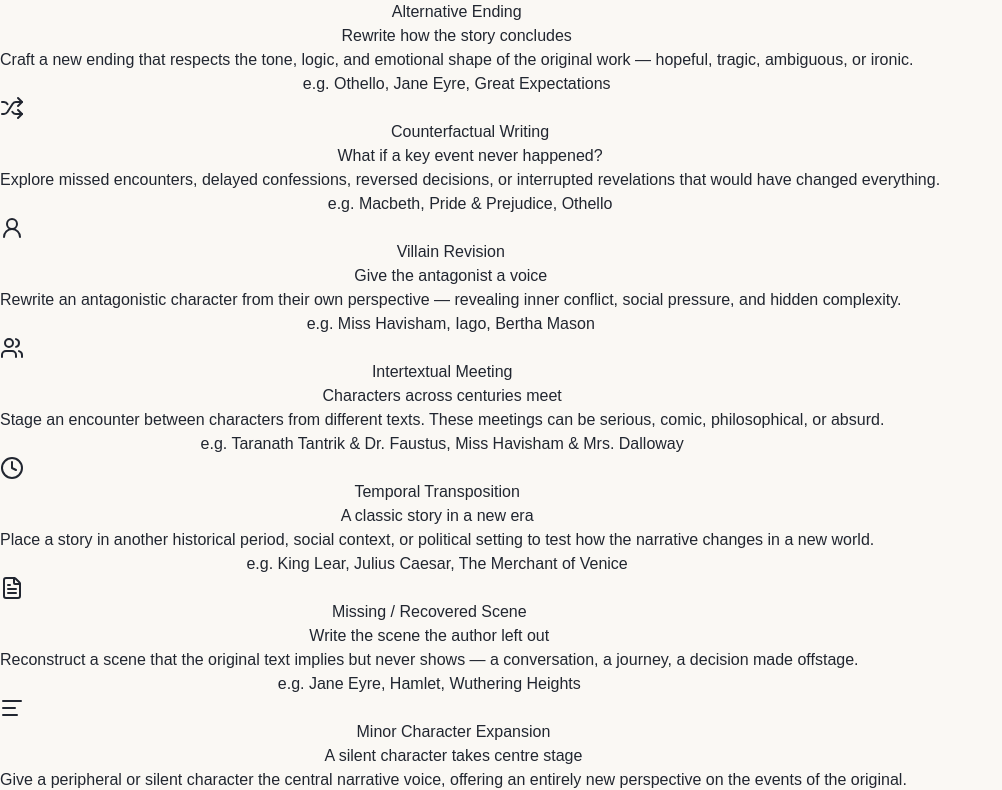
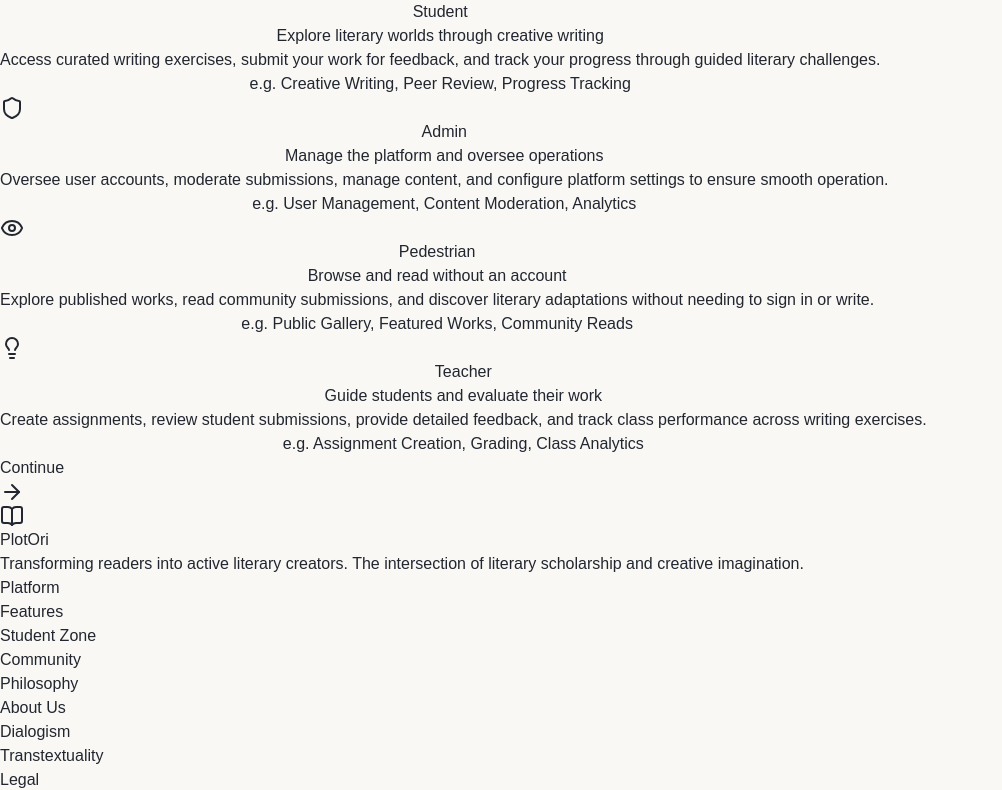
Before and after one commit to BuilderCoderTester/PlotOri, a React (Vite) app: page /draft in a window 1280 px wide. Shown: the part 391-1181 px from the top of the page, without its empty margins (0-1002 px from the left). Built offline with nearby package versions, Linux system fonts and the light colour scheme.

Commit message:
modified start wrting

```diff
--- a/src/pages/Draft.jsx
+++ b/src/pages/Draft.jsx
@@ -20,86 +20,134 @@
   GitBranch,
   Shuffle,
   FileText,
-  UserRound
+  UserRound,
+  GraduationCap,
+  Shield,
+  Eye
 } from "lucide-react";
 const ACTIVITY_TYPES = [
    {
-    id: "alternative-ending",
-    icon: GitBranch,
-    label: "Alternative Ending",
-    tagline: "Rewrite how the story concludes",
-    description: "Craft a new ending that respects the tone, logic, and emotional shape of the original work \u2014 hopeful, tragic, ambiguous, or ironic.",
-    prompt: 'Choose a canonical text and rewrite its conclusion. For example: "What if Emilia exposed Iago before Othello murdered Desdemona?"',
+    id: "student",
+    icon: GraduationCap,    // or BookOpen, Pencil
+    label: "Student",
+    tagline: "Explore literary worlds through creative writing",
+    description: "Access curated writing exercises, submit your work for feedback, and track your progress through guided literary challenges.",
+    prompt: "Choose a writing mode and begin your creative journey.",
     color: "bg-[hsl(158,10%,96%)] border-[hsl(158,20%,88%)]",
     activeColor: "bg-[hsl(158,50%,28%)]",
-    example: "Othello, Jane Eyre, Great Expectations"
+    example: "Creative Writing, Peer Review, Progress Tracking"
   },
    {
-    id: "counterfactual",
-    icon: Shuffle,
-    label: "Counterfactual Writing",
-    tagline: "What if a key event never happened?",
-    description: "Explore missed encounters, delayed confessions, reversed decisions, or interrupted revelations that would have changed everything.",
-    prompt: 'Ask a pivotal "what if" question and follow its consequences. For example: "What if Macbeth refused the prophecy?"',
+    id: "admin",
+    icon: Shield,           // or Settings, Lock
+    label: "Admin",
+    tagline: "Manage the platform and oversee operations",
+    description: "Oversee user accounts, moderate submissions, manage content, and configure platform settings to ensure smooth operation.",
+    prompt: "Access the admin dashboard to manage the platform.",
     color: "bg-[hsl(158,10%,96%)] border-[hsl(158,20%,88%)]",
     activeColor: "bg-[hsl(158,50%,28%)]",
-    example: "Macbeth, Pride & Prejudice, Othello"
+    example: "User Management, Content Moderation, Analytics"
   },
    {
-    id: "villain-revision",
-    icon: UserRound,
-    label: "Villain Revision",
-    tagline: "Give the antagonist a voice",
-    description: "Rewrite an antagonistic character from their own perspective \u2014 revealing inner conflict, social pressure, and hidden complexity.",
-    prompt: 'Choose a villain and narrate a key scene from their point of view. For example: "Miss Havisham narrates the morning she stopped the clocks."',
-    color: "bg-[hsl(158,10%,96%)] border-[hsl(158,20%,88%)]",
-    activeColor: "bg-[hsl(158,50%,28%)]",
-    example: "Miss Havisham, Iago, Bertha Mason"
+    id: "pedestrian",
+    icon: Eye,              // or Globe, Footprints
+    label: "Pedestrian",
+    tagline: "Browse and read without an account",
+    description: "Explore published works, read community submissions, and discover literary adaptations without needing to sign in or write.",
+    prompt: "Browse the public gallery of literary works.",
+    color: "bg-[hsl(200,10%,96%)] border-[hsl(200,20%,88%)]", // blue-ish tint for guest
+    activeColor: "bg-[hsl(200,50%,28%)]",
+    example: "Public Gallery, Featured Works, Community Reads"
   },
   {
-    id: "intertextual-meeting",
-    icon: Users,
-    label: "Intertextual Meeting",
-    tagline: "Characters across centuries meet",
-    description: "Stage an encounter between characters from different texts. These meetings can be serious, comic, philosophical, or absurd.",
-    prompt: 'Place two characters from different works in the same scene. For example: "Iago meets Lady Macbeth in a tavern the night before their respective schemes."',
-    color: "bg-[hsl(158,10%,96%)] border-[hsl(158,20%,88%)]",
-    activeColor: "bg-[hsl(158,50%,28%)]",
-    example: "Taranath Tantrik & Dr. Faustus, Miss Havisham & Mrs. Dalloway"
-  },
-  {
-    id: "temporal-transposition",
-    icon: Clock,
-    label: "Temporal Transposition",
-    tagline: "A classic story in a new era",
-    description: "Place a story in another historical period, social context, or political setting to test how the narrative changes in a new world.",
-    prompt: 'Transplant a canonical work into a different time and place. For example: "The Merchant of Venice set in Kalyani, West Bengal."',
-    color: "bg-[hsl(158,10%,96%)] border-[hsl(158,20%,88%)]",
-    activeColor: "bg-[hsl(158,50%,28%)]",
-    example: "King Lear, Julius Caesar, The Merchant of Venice"
-  },
-  {
-    id: "missing-scene",
-    icon: FileText,
-    label: "Missing / Recovered Scene",
-    tagline: "Write the scene the author left out",
-    description: "Reconstruct a scene that the original text implies but never shows \u2014 a conversation, a journey, a decision made offstage.",
-    prompt: 'Identify a gap in the narrative and fill it. For example: "Write the scene in which Rochester first confronts his conscience about keeping Bertha."',
-    color: "bg-[hsl(158,10%,96%)] border-[hsl(158,20%,88%)]",
-    activeColor: "bg-[hsl(158,50%,28%)]",
-    example: "Jane Eyre, Hamlet, Wuthering Heights"
-  },
-  {
-    id: "minor-character",
-    icon: AlignLeft,
-    label: "Minor Character Expansion",
-    tagline: "A silent character takes centre stage",
-    description: "Give a peripheral or silent character the central narrative voice, offering an entirely new perspective on the events of the original.",
-    prompt: 'Select a minor character and let them narrate. For example: "The Nurse in Romeo and Juliet tells the story from the beginning."',
-    color: "bg-[hsl(158,10%,96%)] border-[hsl(158,20%,88%)]",
-    activeColor: "bg-[hsl(158,50%,28%)]",
-    example: "Horatio in Hamlet, The Nurse in Romeo & Juliet"
+    id: "teacher",
+    icon: Lightbulb, // or Presentation, Users
+    label: "Teacher",
+    tagline: "Guide students and evaluate their work",
+    description: "Create assignments, review student submissions, provide detailed feedback, and track class performance across writing exercises.",
+    prompt: "Access your teaching dashboard and student submissions.",
+    color: "bg-[hsl(10,10%,96%)] border-[hsl(10,20%,88%)]",   // slightly different hue for distinction
+    activeColor: "bg-[hsl(10,50%,28%)]",
+    example: "Assignment Creation, Grading, Class Analytics"
   }
+  // ,
+  // {
+  //   id: "alternative-ending",
+  //   icon: GitBranch,
+  //   label: "Alternative Ending",
+  //   tagline: "Rewrite how the story concludes",
+  //   description: "Craft a new ending that respects the tone, logic, and emotional shape of the original work \u2014 hopeful, tragic, ambiguous, or ironic.",
+  //   prompt: 'Choose a canonical text and rewrite its conclusion. For example: "What if Emilia exposed Iago before Othello murdered Desdemona?"',
+  //   color: "bg-[hsl(158,10%,96%)] border-[hsl(158,20%,88%)]",
+  //   activeColor: "bg-[hsl(158,50%,28%)]",
+  //   example: "Othello, Jane Eyre, Great Expectations"
+  // },
+  // {
+  //   id: "counterfactual",
+  //   icon: Shuffle,
+  //   label: "Counterfactual Writing",
+  //   tagline: "What if a key event never happened?",
+  //   description: "Explore missed encounters, delayed confessions, reversed decisions, or interrupted revelations that would have changed everything.",
+  //   prompt: 'Ask a pivotal "what if" question and follow its consequences. For example: "What if Macbeth refused the prophecy?"',
+  //   color: "bg-[hsl(158,10%,96%)] border-[hsl(158,20%,88%)]",
+  //   activeColor: "bg-[hsl(158,50%,28%)]",
+  //   example: "Macbeth, Pride & Prejudice, Othello"
+  // },
+  // {
+  //   id: "villain-revision",
+  //   icon: UserRound,
+  //   label: "Villain Revision",
+  //   tagline: "Give the antagonist a voice",
+  //   description: "Rewrite an antagonistic character from their own perspective \u2014 revealing inner conflict, social pressure, and hidden complexity.",
+  //   prompt: 'Choose a villain and narrate a key scene from their point of view. For example: "Miss Havisham narrates the morning she stopped the clocks."',
+  //   color: "bg-[hsl(158,10%,96%)] border-[hsl(158,20%,88%)]",
+  //   activeColor: "bg-[hsl(158,50%,28%)]",
+  //   example: "Miss Havisham, Iago, Bertha Mason"
+  // },
+  // {
+  //   id: "intertextual-meeting",
+  //   icon: Users,
+  //   label: "Intertextual Meeting",
+  //   tagline: "Characters across centuries meet",
+  //   description: "Stage an encounter between characters from different texts. These meetings can be serious, comic, philosophical, or absurd.",
+  //   prompt: 'Place two characters from different works in the same scene. For example: "Iago meets Lady Macbeth in a tavern the night before their respective schemes."',
+  //   color: "bg-[hsl(158,10%,96%)] border-[hsl(158,20%,88%)]",
+  //   activeColor: "bg-[hsl(158,50%,28%)]",
+  //   example: "Taranath Tantrik & Dr. Faustus, Miss Havisham & Mrs. Dalloway"
+  // },
+  // {
+  //   id: "temporal-transposition",
+  //   icon: Clock,
+  //   label: "Temporal Transposition",
+  //   tagline: "A classic story in a new era",
+  //   description: "Place a story in another historical period, social context, or political setting to test how the narrative changes in a new world.",
+  //   prompt: 'Transplant a canonical work into a different time and place. For example: "The Merchant of Venice set in Kalyani, West Bengal."',
+  //   color: "bg-[hsl(158,10%,96%)] border-[hsl(158,20%,88%)]",
+  //   activeColor: "bg-[hsl(158,50%,28%)]",
+  //   example: "King Lear, Julius Caesar, The Merchant of Venice"
+  // },
+  // {
+  //   id: "missing-scene",
+  //   icon: FileText,
+  //   label: "Missing / Recovered Scene",
+  //   tagline: "Write the scene the author left out",
+  //   description: "Reconstruct a scene that the original text implies but never shows \u2014 a conversation, a journey, a decision made offstage.",
+  //   prompt: 'Identify a gap in the narrative and fill it. For example: "Write the scene in which Rochester first confronts his conscience about keeping Bertha."',
+  //   color: "bg-[hsl(158,10%,96%)] border-[hsl(158,20%,88%)]",
+  //   activeColor: "bg-[hsl(158,50%,28%)]",
+  //   example: "Jane Eyre, Hamlet, Wuthering Heights"
+  // },
+  // {
+  //   id: "minor-character",
+  //   icon: AlignLeft,
+  //   label: "Minor Character Expansion",
+  //   tagline: "A silent character takes centre stage",
+  //   description: "Give a peripheral or silent character the central narrative voice, offering an entirely new perspective on the events of the original.",
+  //   prompt: 'Select a minor character and let them narrate. For example: "The Nurse in Romeo and Juliet tells the story from the beginning."',
+  //   color: "bg-[hsl(158,10%,96%)] border-[hsl(158,20%,88%)]",
+  //   activeColor: "bg-[hsl(158,50%,28%)]",
+  //   example: "Horatio in Hamlet, The Nurse in Romeo & Juliet"
+  // }
 ];
 const SOURCE_TEXTS = [
   "Othello \u2014 William Shakespeare (1604)",
@@ -256,7 +304,7 @@
                   Step 1 of 3
                 </Badge>
                 <h1 className="text-3xl md:text-4xl font-serif font-bold text-slate-900 mb-3">
-                  Choose Your Creative Mode
+                  Choose Your Creative Profile
                 </h1>
                 <p className="text-slate-500 text-lg max-w-xl mx-auto">
                   Each mode asks something different of you as a reader and a writer.
```
Also changed, not shown: src/pages/Login.jsx (added). Lines whose indentation alone changed are shown as unchanged.
